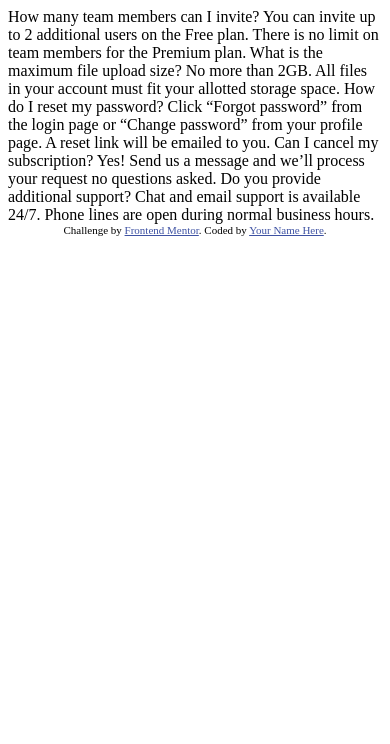
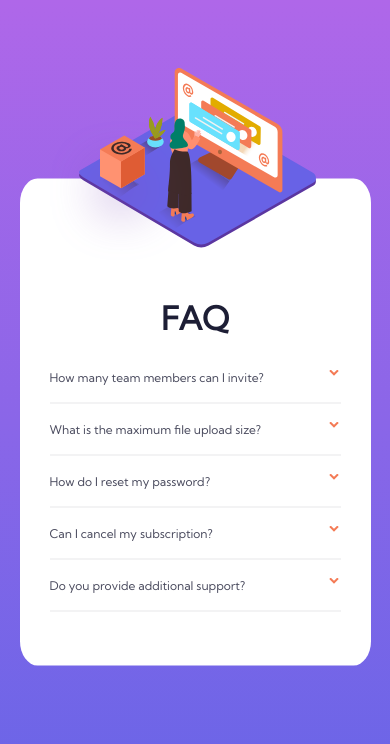
Before and after one commit to joanpujol/fem-FAQ-Accordion-Card, a website: page index.html in a window 390 px wide. Drawn offline with Linux system fonts and the light colour scheme.

Commit message:
Add base mobile

```diff
--- a/index.html
+++ b/index.html
@@ -2,36 +2,82 @@
 <html lang="en">
 <head>
     <meta charset="UTF-8">
-  <meta name="viewport" content="width=device-width, initial-scale=1.0"> <!-- displays site properly based on user's device -->
+    <meta name="viewport" content="width=device-width, initial-scale=1.0">
+    <!-- displays site properly based on user's device -->
 
     <link rel="icon" type="image/png" sizes="32x32" href="./images/favicon-32x32.png">
+    <link rel="stylesheet"
+          href="https://fonts.googleapis.com/css?family=Kumbh+Sans">
+
+    <link rel="stylesheet" href="./css/style.css">
 
     <title>Frontend Mentor | FAQ Accordion Card</title>
 
     <!-- Feel free to remove these styles or customise in your own stylesheet 👍 -->
     <style>
-    .attribution { font-size: 11px; text-align: center; }
-    .attribution a { color: hsl(228, 45%, 44%); }
+        .attribution {
+            font-size: 11px;
+            text-align: center;
+        }
+
+        .attribution a {
+            color: hsl(228, 45%, 44%);
+        }
     </style>
 </head>
 <body>
+<div class="accordion-faq">
+    <div class="accordion-faq__illustration">
+    </div>
+    <div class="accordion-faq__content">
+        <h2 class="accordion-faq__title">FAQ</h2>
+        <div class="accordion-faq__list">
+            <div class="accordion-faq__item">
+                <div class="accordion-faq__question">
                     How many team members can I invite?
+                </div>
+                <div class="accordion-faq__answer">
                     You can invite up to 2 additional users on the Free plan. There is no limit on
                     team members for the Premium plan.
-
+                </div>
+            </div>
+            <div class="accordion-faq__item">
+                <div class="accordion-faq__question">
                     What is the maximum file upload size?
+                </div>
+                <div class="accordion-faq__answer">
                     No more than 2GB. All files in your account must fit your allotted storage space.
-
+                </div>
+            </div>
+            <div class="accordion-faq__item">
+                <div class="accordion-faq__question">
                     How do I reset my password?
+                </div>
+                <div class="accordion-faq__answer">
                     Click “Forgot password” from the login page or “Change password” from your profile page.
                     A reset link will be emailed to you.
-
+                </div>
+            </div>
+            <div class="accordion-faq__item">
+                <div class="accordion-faq__question">
                     Can I cancel my subscription?
+                </div>
+                <div class="accordion-faq__answer">
                     Yes! Send us a message and we’ll process your request no questions asked.
-
+                </div>
+            </div>
+            <div class="accordion-faq__item">
+                <div class="accordion-faq__question">
                     Do you provide additional support?
+                </div>
+                <div class="accordion-faq__answer">
                     Chat and email support is available 24/7. Phone lines are open during normal business hours.
-
+                </div>
+            </div>
+        </div>
+    </div>
+</div>
+</div>
 <div class="attribution">
     Challenge by <a href="https://www.frontendmentor.io?ref=challenge" target="_blank">Frontend Mentor</a>.
     Coded by <a href="#">Your Name Here</a>.
--- a/package.json
+++ b/package.json
@@ -4,7 +4,7 @@
   "description": "![Design preview for the FAQ Accordion Card coding challenge](./design/desktop-preview.jpg)",
   "main": "index.js",
   "scripts": {
-    "test": "echo \"Error: no test specified\" && exit 1"
+    "compile:sass": "node-sass sass/main.scss css/style.css -w"
   },
   "keywords": [],
   "author": "",
--- /dev/null
+++ b/sass/_base.scss
@@ -0,0 +1,35 @@
+// COLORS
+
+$active-blue: hsl(238, 29%, 16%);
+$soft-red: hsl(14, 88%, 65%);
+
+$neutral-dark-blue: hsl(237, 12%, 33%);
+$neutral-blue: hsl(240, 6%, 50%);
+
+$divider-color: hsl(240, 5%, 91%);
+
+// TYPOGRAPHY
+
+$font-size: 12px;
+$font-family: "Kumbh Sans";
+
+:root {
+  box-sizing: border-box;
+}
+
+*,
+::before,
+::after {
+  box-sizing: inherit;
+  margin: 0;
+  padding: 0;
+}
+
+body {
+  color: $neutral-blue;
+  font-family: $font-family;
+  font-weight: 400;
+  font-size: $font-size;
+  height: 100vh;
+  background: linear-gradient(to bottom, hsl(273, 75%, 66%), hsl(240, 73%, 65%));
+}
--- /dev/null
+++ b/sass/main.scss
@@ -0,0 +1,88 @@
+@import "base";
+
+.accordion-faq {
+  position: relative;
+  top: 50%;
+  transform: translateY(-50%);
+
+  background-color: white;
+  width: 90%;
+  padding: 0.75em 2.5em 3em;
+
+  margin: 0 auto;
+  border-radius: 5%;
+
+  &__illustration {
+    position: relative;
+    margin-bottom: calc(196px / 2 + 1em);
+
+    &::after {
+      content: "";
+      display: block;
+      position: absolute;
+      height: 196px;
+      width: 100%;
+      background-image: url("../images/illustration-woman-online-mobile.svg");
+      background-repeat: no-repeat;
+      z-index: 1;
+      top: -10em;
+    }
+  }
+
+  &__content {
+
+  }
+
+  &__title {
+    color: $active-blue;
+    font-weight: 700;
+    font-size: 2rem;
+    text-align: center;
+    margin-bottom: 1em;
+  }
+
+  &__list {
+
+  }
+
+  &__item {
+    &.active {
+      .accordion-faq__question {
+        color: $active-blue;
+        font-weight: 700;
+      }
+      .accordion-faq__answer {
+        display: block;
+      }
+    }
+
+    &::after {
+      content: '';
+      display: block;
+      margin: 1.5em 0;
+      border-bottom: 1px solid $divider-color;
+    }
+  }
+
+  &__question {
+    color: $neutral-dark-blue;
+    margin-bottom: 1.5em;
+    position: relative;
+
+    &::after {
+      position: absolute;
+      top: 0;
+      right: 0;
+      content: '';
+      display: block;
+      height: 1em;
+      width: 1em;
+      background-image: url("../images/icon-arrow-down.svg");
+      background-repeat: no-repeat;
+    }
+  }
+
+  &__answer {
+    display: none;
+  }
+}
```
Also changed, not shown: css/style.css (added), 1 other file. Lines whose indentation alone changed are shown as unchanged.
